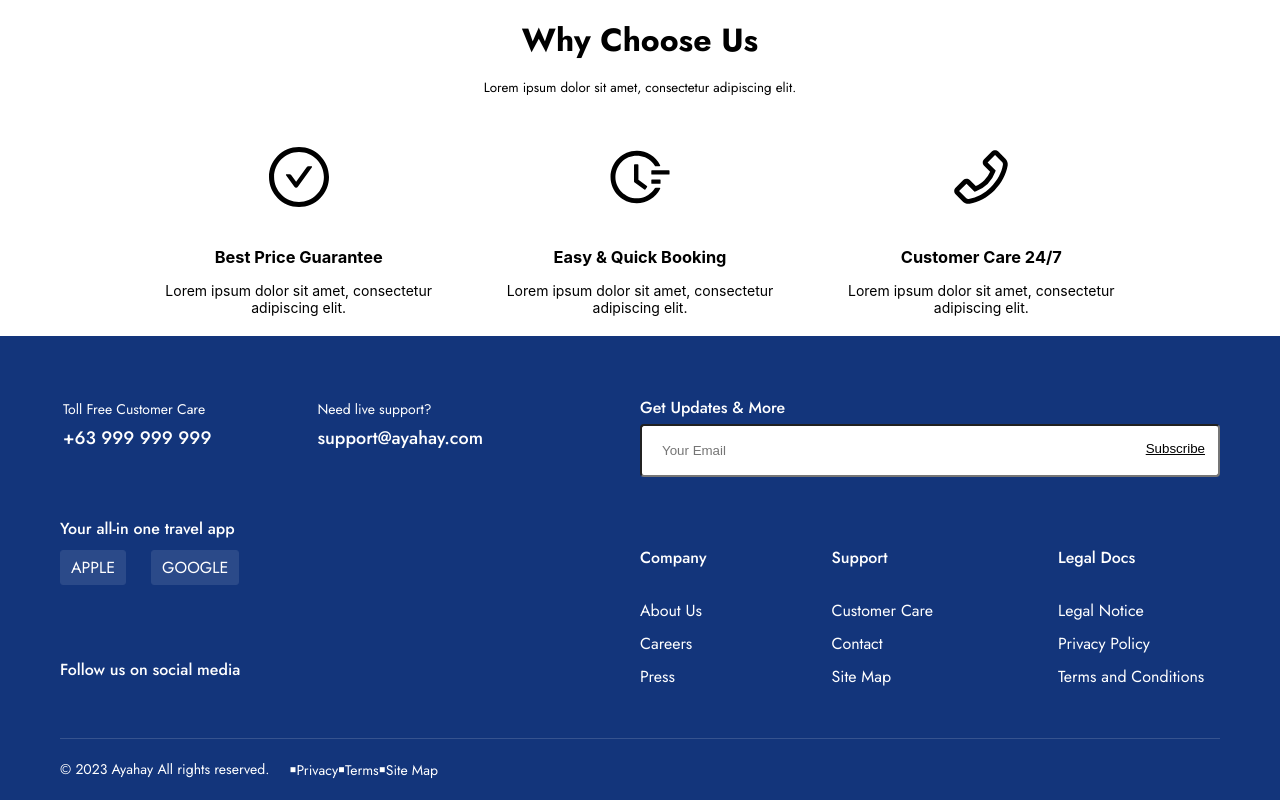
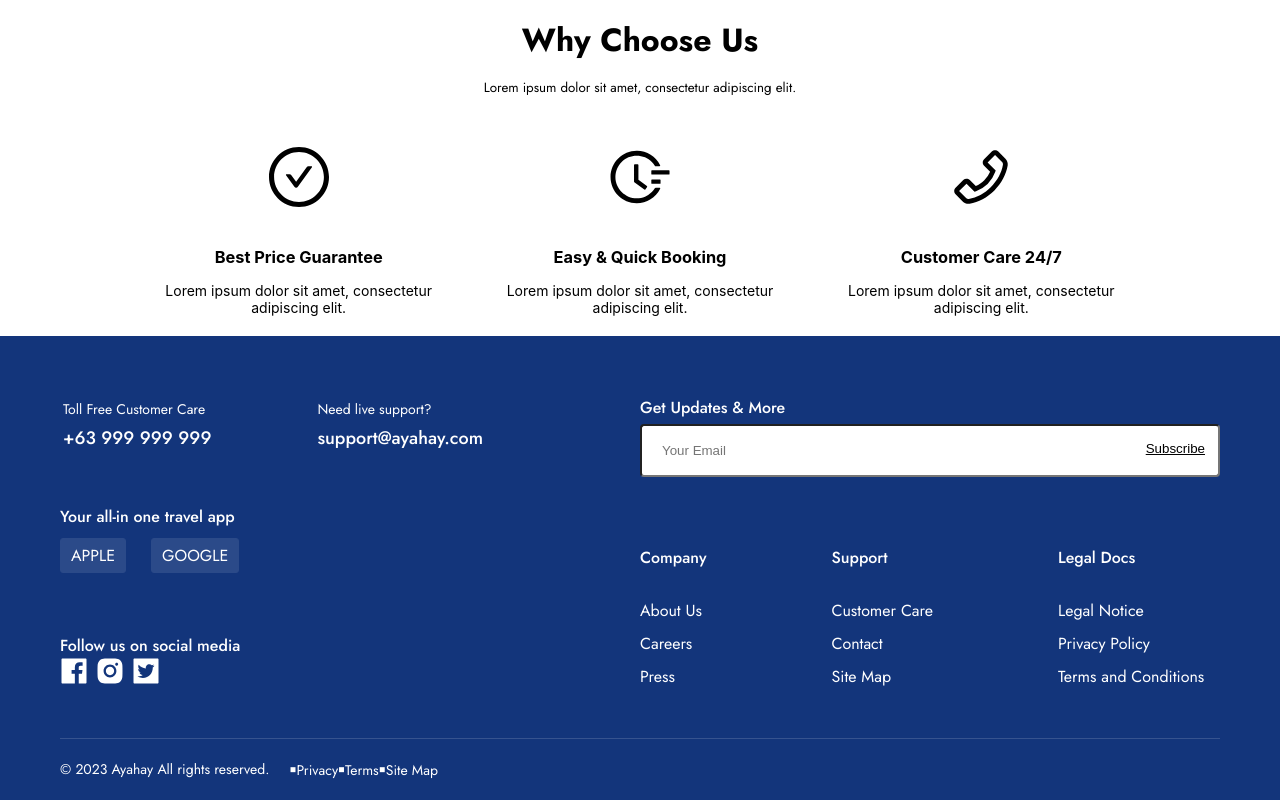
Before and after one commit to ayahayadmin/Ayahay, a Next.js app: page / in a window 1280 px wide. Shown: the part 395-1195 px from the top of the page. Built offline with nearby package versions, Linux system fonts and the light colour scheme.

Commit message:
prettify header and footer

```diff
--- a/common/components/Footer.tsx
+++ b/common/components/Footer.tsx
@@ -8,21 +8,21 @@ import {
 } from '@ant-design/icons';
 import { Col, Input, Row, Space } from 'antd';
 
-const { Search } = Input;
-
 export default function Footer() {
-  const onSearch = (value: string) => console.log(value);
-
   return (
     <footer className={styles['footer']}>
       <div className={styles['cont']}>
         <div className={styles['sub-cont']}>
           <div className={styles['h1']}>Toll Free Customer Care</div>
-          <div className={styles['h1']}><a href="#">+63 999 999 999</a></div>
+          <div className={styles['h1']}>
+            <a href='#'>+63 999 999 999</a>
+          </div>
         </div>
         <div className={styles['sub-cont']}>
           <div className={styles['h1']}>Need live support?</div>
-          <div className={styles['h1']}><a href="#">support@ayahay.com</a></div>
+          <div className={styles['h1']}>
+            <a href='#'>support@ayahay.com</a>
+          </div>
         </div>
         <div className={styles['break']}></div>
         <div className={styles['sub-cont']}>
@@ -33,38 +33,70 @@ export default function Footer() {
         <div className={styles['break']}></div>
         <div className={styles['sub-cont']}>
           <div className={styles['h2']}>Follow us on social media</div>
+          <Space>
+            <FacebookFilled
+              className={styles.icon}
+              style={{ fontSize: '28px' }}
+            />
+            <InstagramFilled
+              className={styles.icon}
+              style={{ fontSize: '28px' }}
+            />
+            <TwitterSquareFilled
+              className={styles.icon}
+              style={{ fontSize: '28px' }}
+            />
+          </Space>
         </div>
       </div>
 
       <div className={styles['cont']}>
         <div className={styles['input-field']}>
           <div className={styles['h2']}>Get Updates & More</div>
-          <input type="email" title="email" placeholder="Your Email"></input>
-          <button type="button">Subscribe</button>
+          <input type='email' title='email' placeholder='Your Email'></input>
+          <button type='button'>Subscribe</button>
         </div>
         <div className={styles['break']}></div>
         <div className={styles['sub-cont']}>
           <div className={styles['h2']}>Company</div>
           <ul>
-            <li><a href="#">About Us</a></li>
-            <li><a href="#">Careers</a></li>
-            <li><a href="#">Press</a></li>
+            <li>
+              <a href='#'>About Us</a>
+            </li>
+            <li>
+              <a href='#'>Careers</a>
+            </li>
+            <li>
+              <a href='#'>Press</a>
+            </li>
           </ul>
         </div>
         <div className={styles['sub-cont']}>
           <div className={styles['h2']}>Support</div>
           <ul>
-            <li><a href="#">Customer Care</a></li>
-            <li><a href="#">Contact</a></li>
-            <li><a href="#">Site Map</a></li>
+            <li>
+              <a href='#'>Customer Care</a>
+            </li>
+            <li>
+              <a href='#'>Contact</a>
+            </li>
+            <li>
+              <a href='#'>Site Map</a>
+            </li>
           </ul>
         </div>
         <div className={styles['sub-cont']}>
           <div className={styles['h2']}>Legal Docs</div>
           <ul>
-            <li><a href="#">Legal Notice</a></li>
-            <li><a href="#">Privacy Policy</a></li>
-            <li><a href="#">Terms and Conditions</a></li>
+            <li>
+              <a href='#'>Legal Notice</a>
+            </li>
+            <li>
+              <a href='#'>Privacy Policy</a>
+            </li>
+            <li>
+              <a href='#'>Terms and Conditions</a>
+            </li>
           </ul>
         </div>
       </div>
@@ -72,11 +104,11 @@ export default function Footer() {
       <div className={styles['cont-bottom']}>
         <span>© 2023 Ayahay All rights reserved.</span>
         <ul>
-            <li>Privacy</li>
-            <li>Terms</li>
-            <li>Site Map</li>
-          </ul>
+          <li>Privacy</li>
+          <li>Terms</li>
+          <li>Site Map</li>
+        </ul>
       </div>
-  </footer>
-  )
+    </footer>
+  );
 }
--- a/common/components/Header.tsx
+++ b/common/components/Header.tsx
@@ -3,27 +3,44 @@ import React from 'react';
 import Image from 'next/image';
 import styles from './Header.module.scss';
 import AyahayLogo from '/public/assets/ayahay_logo.png';
+import Link from 'next/link';
 
 export default function Header() {
   return (
     <nav className={styles['nav']}>
       <div className={styles['nav-main']}>
-        <Image src={AyahayLogo} alt="Ayahay Logo" height={80}/>
+        <Image src={AyahayLogo} alt='Ayahay Logo' height={80} />
         <span className={styles['nav-links']}>
           <ul>
-            <li><a href="#">Home</a></li>
-            <li><a href="#">Destinations</a></li>
-            <li><a href="#">About Us</a></li>
-            <li><a href="#">My Account</a></li>
-            <li><a href="#">Contact</a></li>
+            <li>
+              <Link href='/'>Home</Link>
+            </li>
+            <li>
+              <Link href='/trips'>Destinations</Link>
+            </li>
+            <li>
+              <a href='#'>About Us</a>
+            </li>
+            <li>
+              <a href='#'>My Account</a>
+            </li>
+            <li>
+              <a href='#'>Contact</a>
+            </li>
           </ul>
         </span>
       </div>
 
       <div className={styles['nav-buttons']}>
-        <a className="button" href="#">Book Now</a>
-        <a className="button" href="#">Sign In</a>
-        <a className="button" href="#">Register</a>
+        <Link href='/trips' className='button'>
+          Book Now
+        </Link>
+        <a className='button' href='#'>
+          Sign In
+        </a>
+        <a className='button' href='#'>
+          Register
+        </a>
       </div>
     </nav>
   );
```
